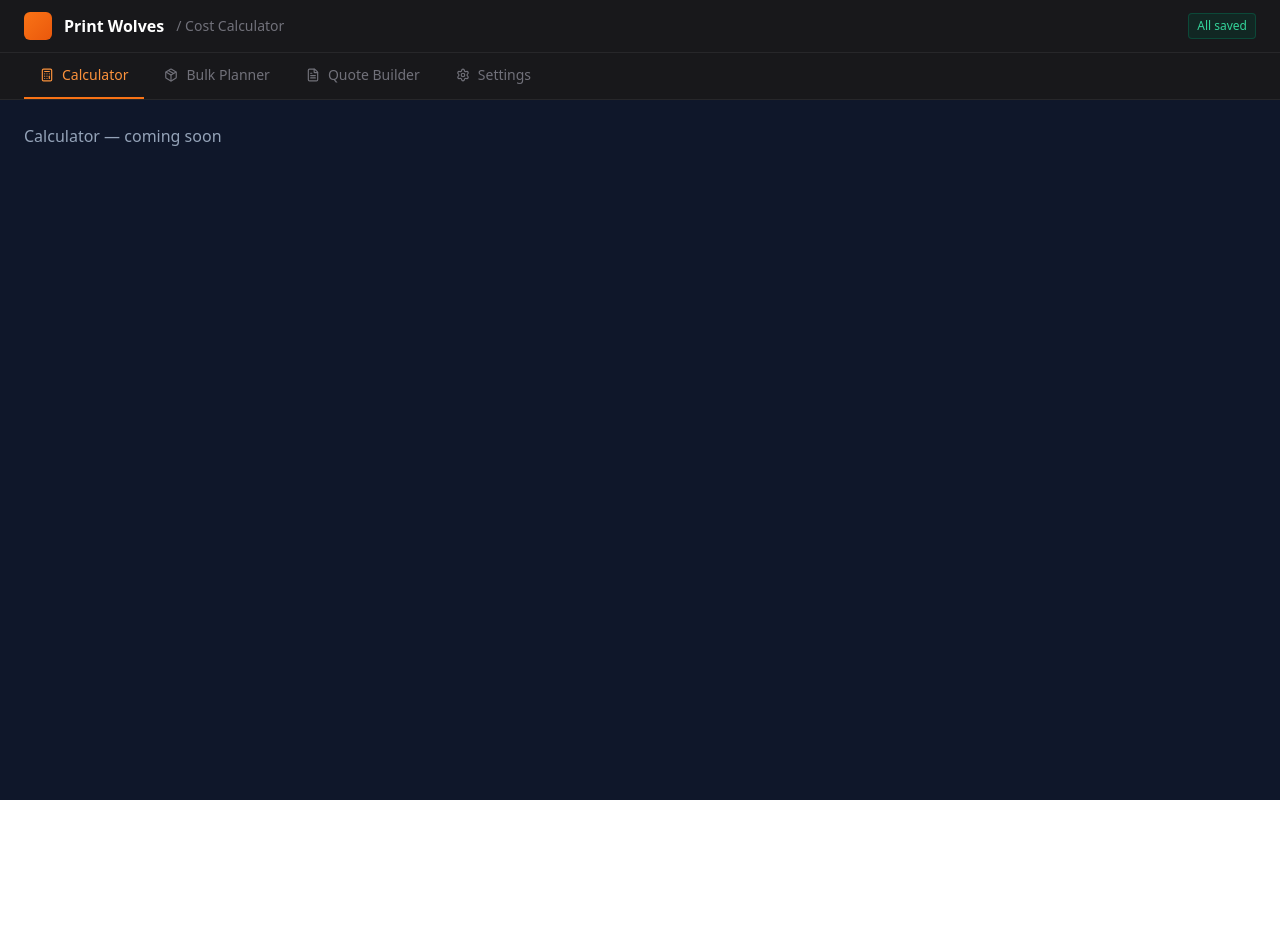
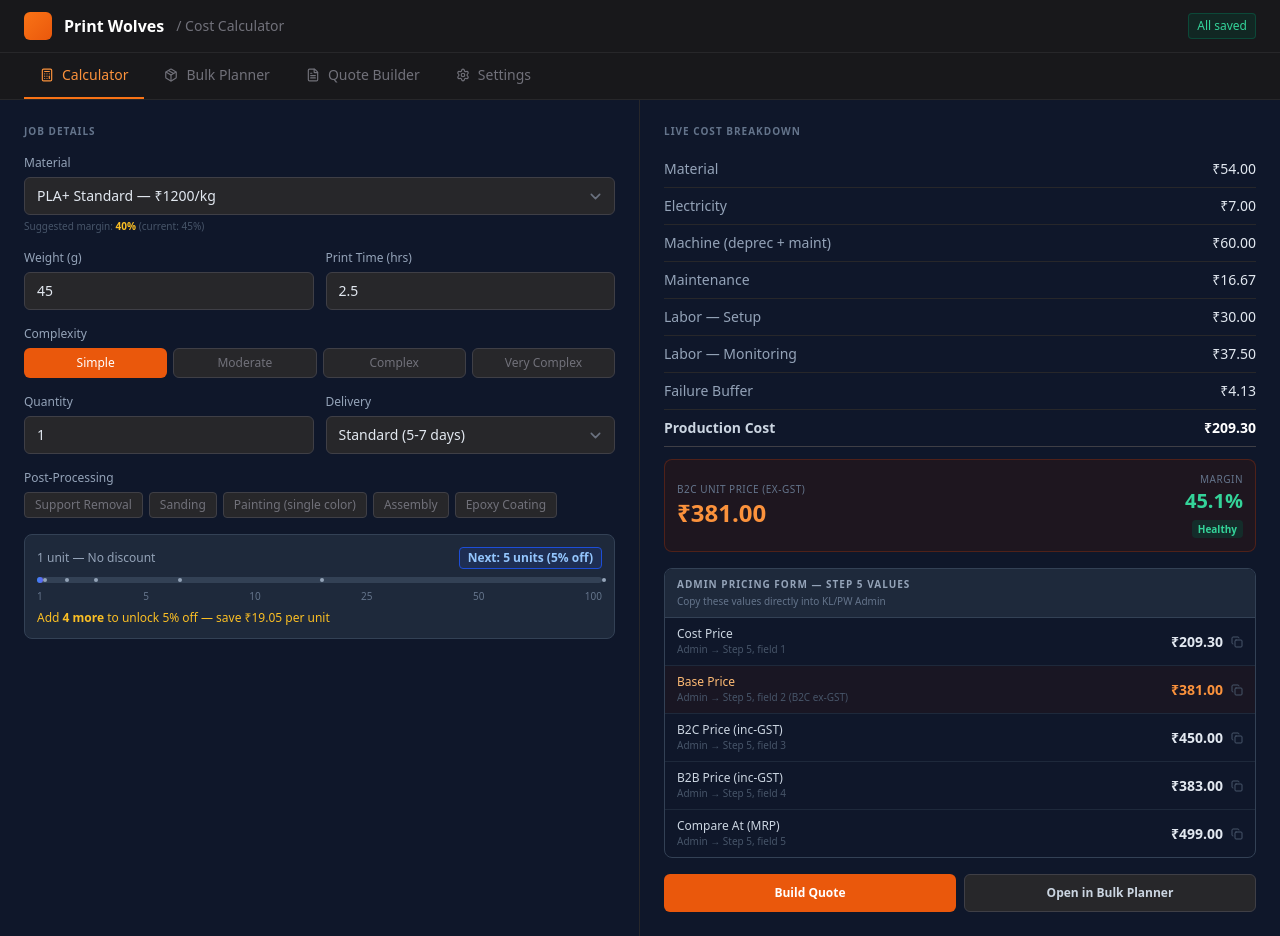
Before and after one commit to arunsaispk12/printwolves-cost-calculator, a React (Vite) app: page / in a window 1280 px wide. Before the commit the page ends 800 px from the top, so only its background shows below. Built offline with nearby package versions, Linux system fonts and the light colour scheme.

Commit message:
feat: implement full Calculator tab with live pricing and tier bar
Co-Authored-By: Claude Sonnet 4.6 <noreply@anthropic.com>

```diff
--- a/src/App.tsx
+++ b/src/App.tsx
@@ -1,4 +1,4 @@
-import React, { useState } from 'react'
+import { useState } from 'react'
 import { Calculator, Package, FileText, Settings, type LucideIcon } from 'lucide-react'
 import { CalculatorTab } from '@/tabs/CalculatorTab'
 import { BulkPlannerTab } from '@/tabs/BulkPlannerTab'
--- a/src/tabs/CalculatorTab.tsx
+++ b/src/tabs/CalculatorTab.tsx
@@ -1,3 +1,201 @@
+import { useEffect } from 'react'
+import { useCalculatorStore } from '@/store/calculatorStore'
+import { useSettingsStore } from '@/store/settingsStore'
+import { computePrice } from '@/engine/pricingEngine'
+import { suggestMargin } from '@/engine/marginAdvisor'
+import { CostBreakdown } from '@/components/CostBreakdown'
+import { AdminPriceOutput } from '@/components/AdminPriceOutput'
+import { TierProgressBar } from '@/components/TierProgressBar'
+import type { Complexity } from '@/types'
+
+const COMPLEXITY_OPTIONS: { value: Complexity; label: string }[] = [
+  { value: 'simple', label: 'Simple' },
+  { value: 'moderate', label: 'Moderate' },
+  { value: 'complex', label: 'Complex' },
+  { value: 'very_complex', label: 'Very Complex' },
+]
+
 export function CalculatorTab() {
-  return <div className="p-6 text-slate-400">Calculator — coming soon</div>
+  const { inputs, result, setInputs, setResult, togglePostProcessing } = useCalculatorStore()
+  const settings = useSettingsStore()
+
+  useEffect(() => {
+    try {
+      const computed = computePrice(inputs, settings)
+      const material = settings.materials.find(m => m.key === inputs.material_key)
+      if (material) {
+        const suggested = suggestMargin(material, inputs.complexity)
+        computed.suggested_margin_pct = suggested
+      }
+      setResult(computed)
+    } catch {
+      // Invalid state during transition — ignore
+    }
+  }, [inputs, settings])
+
+  const selectedMaterial = settings.materials.find(m => m.key === inputs.material_key)
+
+  return (
+    <div className="grid grid-cols-1 lg:grid-cols-2 min-h-[calc(100vh-104px)]">
+      {/* Left: Inputs */}
+      <div className="p-6 border-r border-zinc-800">
+        <p className="text-[10px] font-semibold tracking-widest text-slate-500 uppercase mb-4">Job Details</p>
+
+        {/* Material */}
+        <div className="mb-4">
+          <label className="text-xs text-slate-400 mb-1.5 block">Material</label>
+          <select
+            value={inputs.material_key}
+            onChange={e => setInputs({ material_key: e.target.value })}
+            className="w-full bg-zinc-800 border border-zinc-700 rounded-md px-3 py-2 text-sm text-slate-200 focus:outline-none focus:border-orange-500"
+          >
+            {settings.materials.map(m => (
+              <option key={m.key} value={m.key}>{m.name} — ₹{m.cost_per_kg}/kg</option>
+            ))}
+          </select>
+          {selectedMaterial && result && (
+            <p className="text-[10px] text-slate-600 mt-1">
+              Suggested margin: <span className="text-amber-400 font-semibold">{result.suggested_margin_pct}%</span>
+              {' '}(current: {settings.pricing_strategy.target_retail_margin_pct}%)
+            </p>
+          )}
+        </div>
+
+        {/* Weight + Print Time */}
+        <div className="grid grid-cols-2 gap-3 mb-4">
+          <div>
+            <label className="text-xs text-slate-400 mb-1.5 block">Weight (g)</label>
+            <input
+              type="number"
+              min={1}
+              value={inputs.weight_g}
+              onChange={e => setInputs({ weight_g: Number(e.target.value) })}
+              className="w-full bg-zinc-800 border border-zinc-700 rounded-md px-3 py-2 text-sm text-slate-200 focus:outline-none focus:border-orange-500 tabular-nums"
+            />
+          </div>
+          <div>
+            <label className="text-xs text-slate-400 mb-1.5 block">Print Time (hrs)</label>
+            <input
+              type="number"
+              min={0.1}
+              step={0.1}
+              value={inputs.print_hours}
+              onChange={e => setInputs({ print_hours: Number(e.target.value) })}
+              className="w-full bg-zinc-800 border border-zinc-700 rounded-md px-3 py-2 text-sm text-slate-200 focus:outline-none focus:border-orange-500 tabular-nums"
+            />
+          </div>
+        </div>
+
+        {/* Complexity */}
+        <div className="mb-4">
+          <label className="text-xs text-slate-400 mb-1.5 block">Complexity</label>
+          <div className="grid grid-cols-4 gap-1.5">
+            {COMPLEXITY_OPTIONS.map(opt => (
+              <button
+                key={opt.value}
+                onClick={() => setInputs({ complexity: opt.value })}
+                className={`py-1.5 rounded-md text-xs font-medium transition-colors ${
+                  inputs.complexity === opt.value
+                    ? 'bg-orange-600 text-white'
+                    : 'bg-zinc-800 border border-zinc-700 text-zinc-500 hover:text-zinc-300'
+                }`}
+              >
+                {opt.label}
+              </button>
+            ))}
+          </div>
+        </div>
+
+        {/* Quantity + Delivery */}
+        <div className="grid grid-cols-2 gap-3 mb-4">
+          <div>
+            <label className="text-xs text-slate-400 mb-1.5 block">Quantity</label>
+            <input
+              type="number"
+              min={1}
+              value={inputs.quantity}
+              onChange={e => setInputs({ quantity: Number(e.target.value) })}
+              className="w-full bg-zinc-800 border border-zinc-700 rounded-md px-3 py-2 text-sm text-slate-200 focus:outline-none focus:border-orange-500 tabular-nums"
+            />
+          </div>
+          <div>
+            <label className="text-xs text-slate-400 mb-1.5 block">Delivery</label>
+            <select
+              value={inputs.delivery_key}
+              onChange={e => setInputs({ delivery_key: e.target.value })}
+              className="w-full bg-zinc-800 border border-zinc-700 rounded-md px-3 py-2 text-sm text-slate-200 focus:outline-none focus:border-orange-500"
+            >
+              {settings.delivery_speeds.map(d => (
+                <option key={d.key} value={d.key}>{d.label}</option>
+              ))}
+            </select>
+          </div>
+        </div>
+
+        {/* Post Processing */}
+        <div className="mb-4">
+          <label className="text-xs text-slate-400 mb-1.5 block">Post-Processing</label>
+          <div className="flex flex-wrap gap-1.5">
+            {settings.post_processing_options.map(opt => {
+              const active = inputs.post_processing_keys.includes(opt.key)
+              return (
+                <button
+                  key={opt.key}
+                  onClick={() => togglePostProcessing(opt.key)}
+                  className={`px-2.5 py-1 rounded text-xs font-medium transition-colors ${
+                    active
+                      ? 'bg-orange-600/20 border border-orange-600 text-orange-400'
+                      : 'bg-zinc-800 border border-zinc-700 text-zinc-500 hover:text-zinc-300'
+                  }`}
+                >
+                  {opt.label}
+                </button>
+              )
+            })}
+          </div>
+        </div>
+
+        {/* Tier Progress Bar */}
+        {result && (
+          <TierProgressBar
+            tiers={settings.volume_tiers}
+            currentQty={inputs.quantity}
+            baseUnitPrice={result.b2c_price_ex_gst}
+            theme="dark"
+            onSuggestionClick={qty => setInputs({ quantity: qty })}
+          />
+        )}
+      </div>
+
+      {/* Right: Output */}
+      <div className="p-6">
+        {result ? (
+          <>
+            <CostBreakdown result={result} />
+            <AdminPriceOutput result={result} />
+
+            {/* Action Buttons */}
+            <div className="grid grid-cols-2 gap-2 mt-4">
+              <button
+                className="bg-orange-600 hover:bg-orange-700 text-white text-xs font-semibold py-2.5 rounded-md transition-colors"
+                onClick={() => {/* navigate to quote tab */}}
+              >
+                Build Quote
+              </button>
+              <button
+                className="bg-zinc-800 border border-zinc-700 text-slate-300 text-xs font-semibold py-2.5 rounded-md hover:bg-zinc-700 transition-colors"
+                onClick={() => {/* navigate to bulk tab */}}
+              >
+                Open in Bulk Planner
+              </button>
+            </div>
+          </>
+        ) : (
+          <div className="flex items-center justify-center h-full text-slate-600 text-sm">
+            Enter job details to see pricing
+          </div>
+        )}
+      </div>
+    </div>
+  )
 }
```
